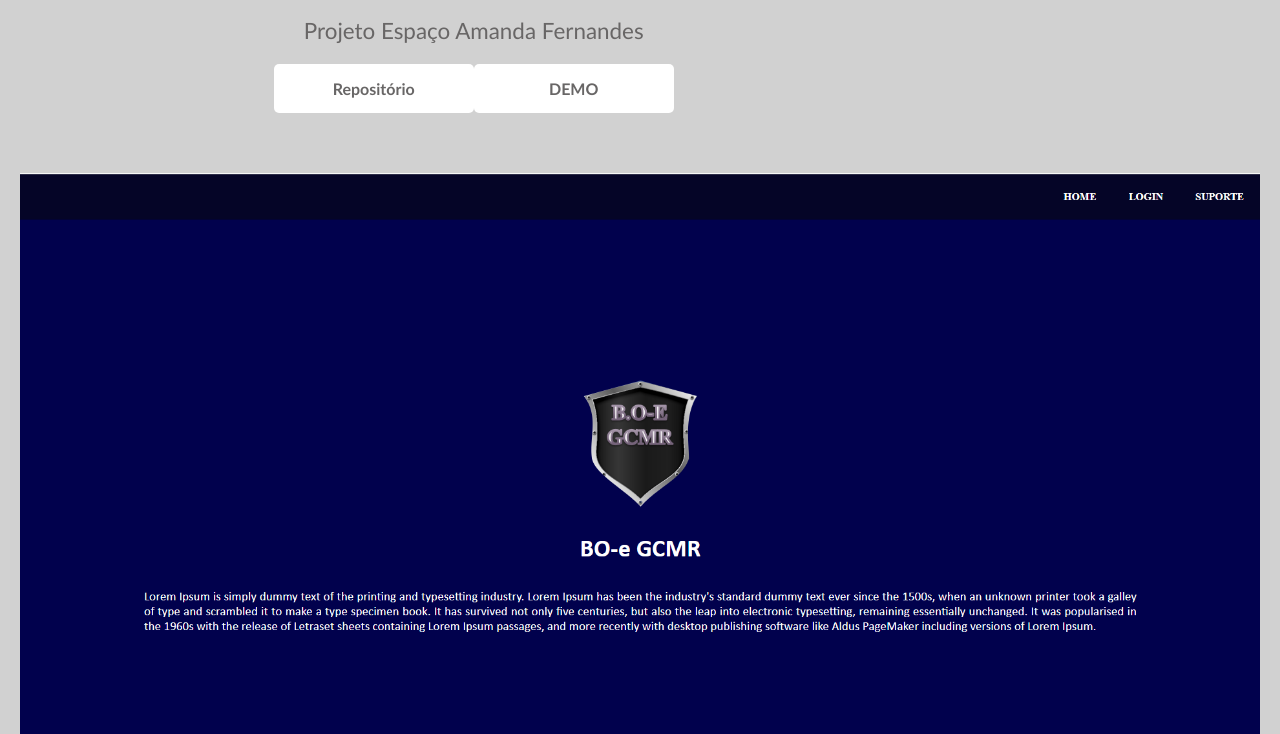
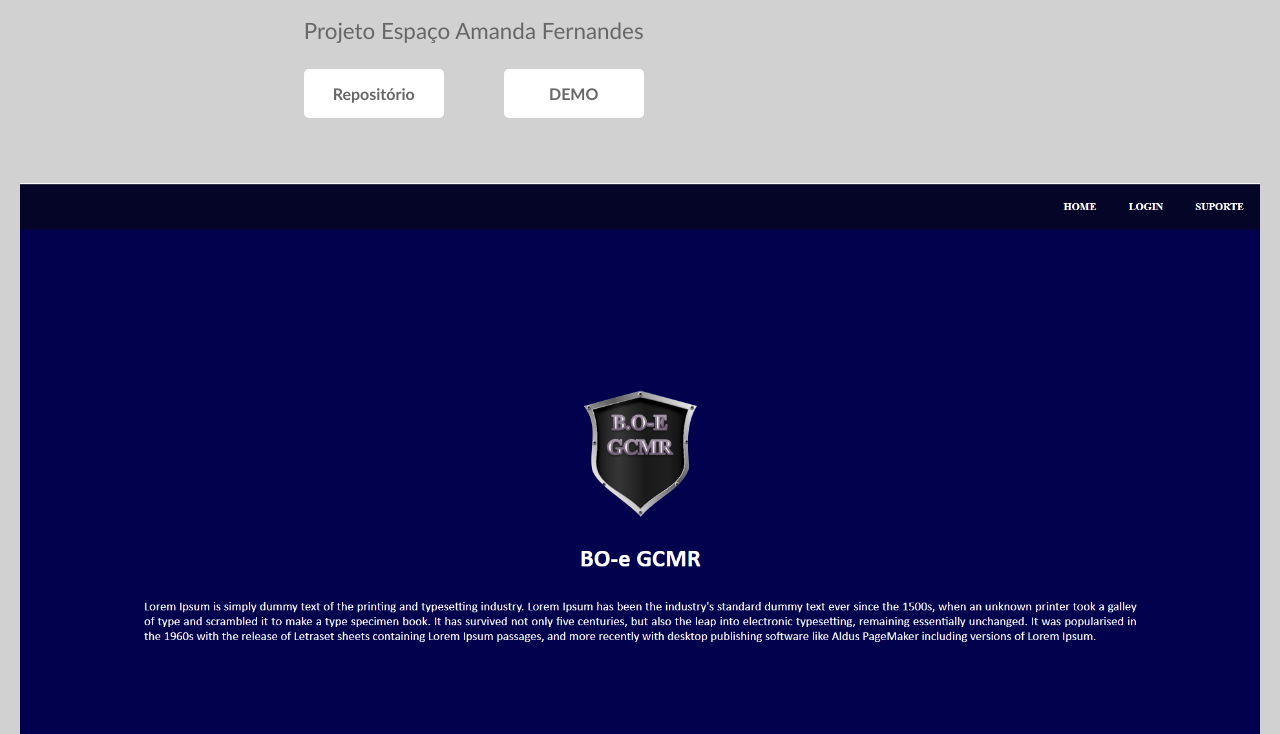
Before and after one commit to V1774R/Portifolio, a plain HTML site: page index.html in a window 1280 px wide. Shown: the part 1946-2680 px from the top of the page. Drawn offline with Linux system fonts and the light colour scheme.

Commit message:
Add files via upload

```diff
--- a/css/estilo.css
+++ b/css/estilo.css
@@ -97,7 +97,7 @@ a{
     text-align: center;
 }
 .experiencia__item__botoes_btn{
-    width: 200px;
+    min-width: 140px;
     border: none;
     padding: 15px;
     background-color: white;
@@ -106,6 +106,8 @@ a{
     font-weight: bolder;
     border-radius: 5px;
     font-size: 1rem;
+    flex-grow: 1;
+    margin: 5px;
 }
 .experiencia__item__botoes_btn:hover{
     background-color: #EAF2FD;
--- a/css/flexbox.css
+++ b/css/flexbox.css
@@ -64,8 +64,9 @@
 .experiencia__item__botoes{
     display: flex;
     align-items: center;
-    justify-content: space-evenly;
+    justify-content: space-around;
     background-color: none;
+
 
 }
 /* rodape */
```
Also changed, not shown: index.html (+6 -2 lines).
